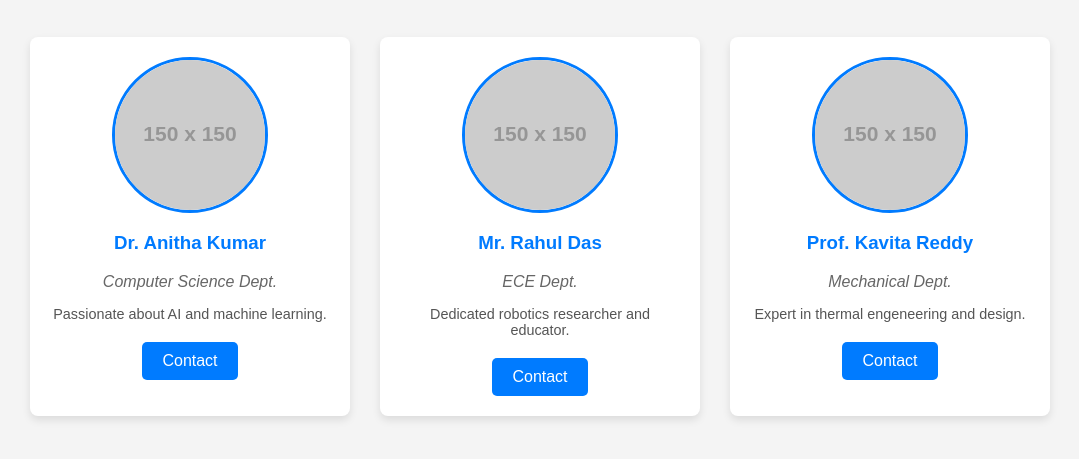
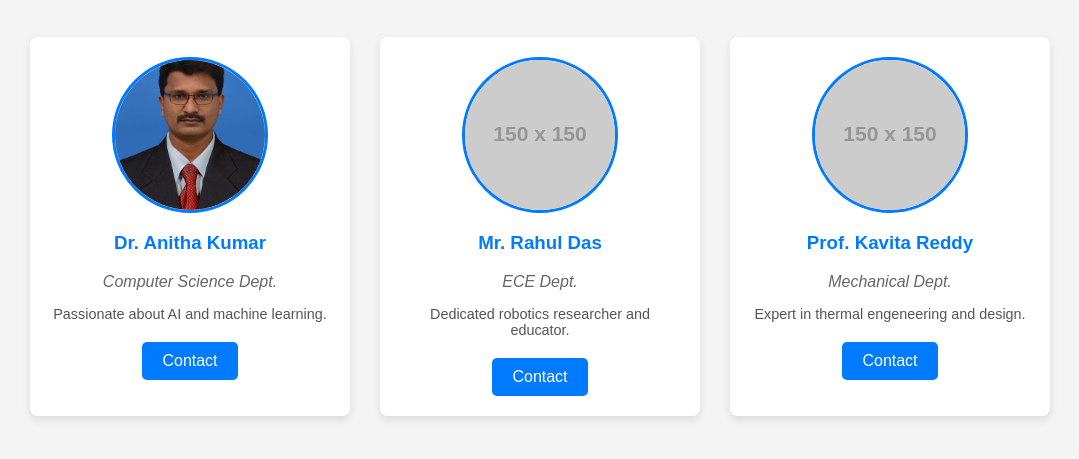
Before and after one commit to nbs0309/Sakthi, a plain HTML site: page index.html in a window 1280 px wide. Shown: the part 81-540 px from the top of the page, without its empty margins (100-1179 px from the left). Drawn offline with Linux system fonts and the light colour scheme; placeholder pictures from the web are drawn by us.

Commit message:
Update index.html

```diff
--- a/index.html
+++ b/index.html
@@ -15,7 +15,7 @@
     <main>
         <section class="faculty-cards">
             <div class="faculty-card">
-                <img src="https://via.placeholder.com/150" alt="Dr. Anitha Kumar">
+                <img src="bala photo.jpg" alt="Dr. Anitha Kumar">
                 <h3>Dr. Anitha Kumar</h3>
                 <p class="department">Computer Science Dept.</p>
                 <p class="description">Passionate about AI and machine learning.</p>
```
